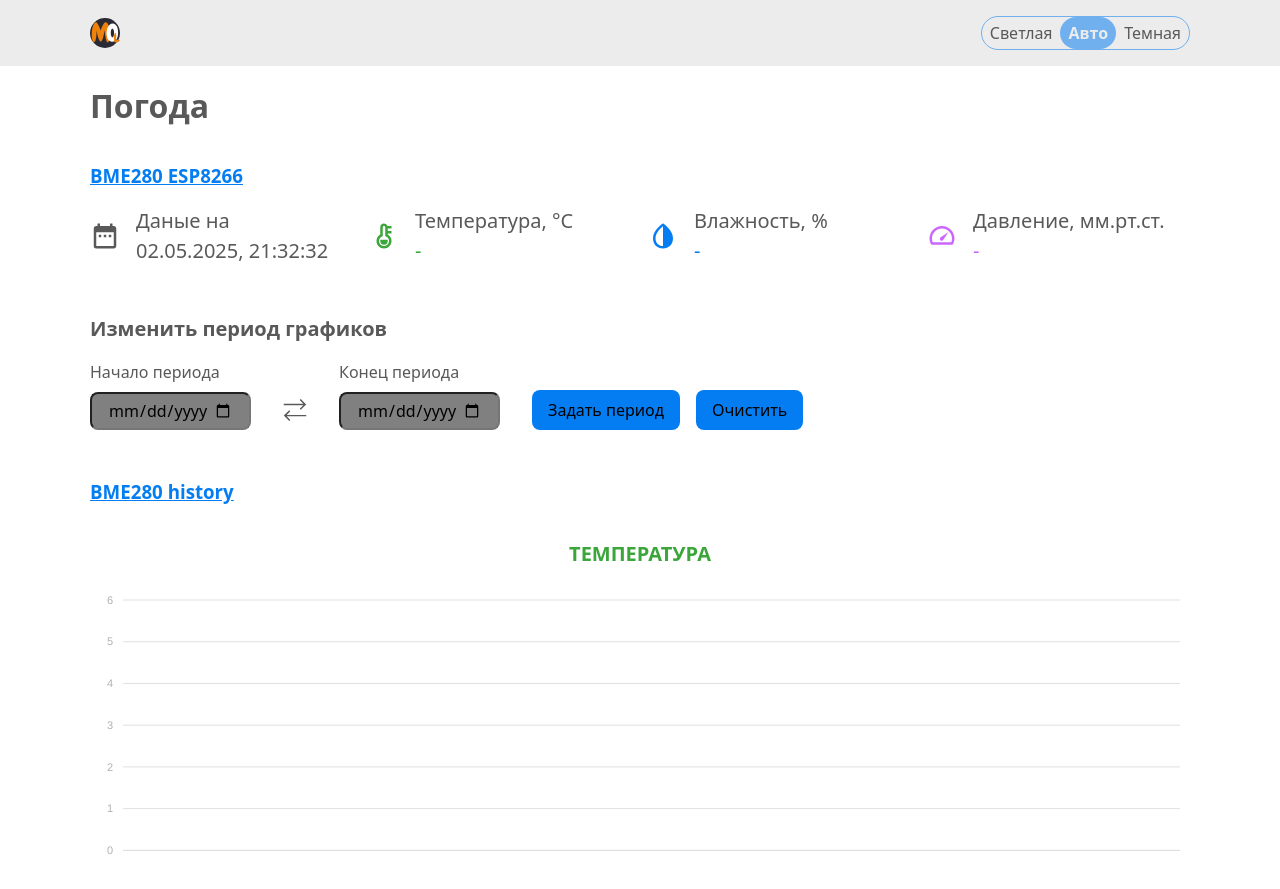
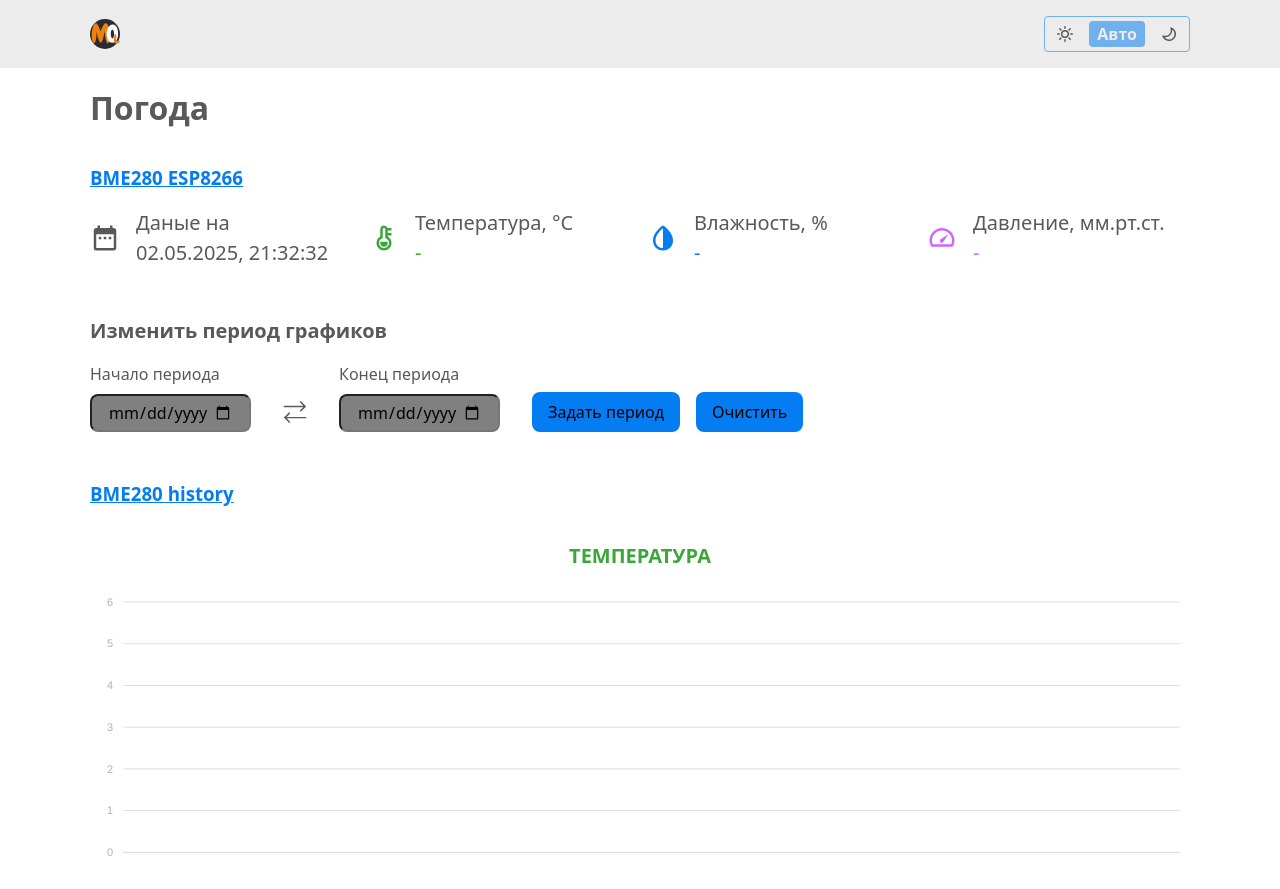
Before and after one commit to Missisol/meteoProject, a Flask app: template app/templates/home.html in a window 1280 px wide. Shown: the top 889 px of the page. Run offline with Flask 3, Linux system fonts and the light colour scheme; the template is opened without the code that fills it, so the values that code supplies are empty.

Commit message:
updated header styles

```diff
--- a/app/static/css/form.css
+++ b/app/static/css/form.css
@@ -9,9 +9,9 @@
         flex-wrap: wrap;
         gap: var(--gap16);
         margin-block: var(--gap8);
+
         @media (width < 600px ) {
             flex-direction: column;
-
         }
     }
 
@@ -23,8 +23,6 @@
             flex-direction: column;
         }
     }
-
-
 
     & .input-wrapper {
         display: flex;
--- a/app/static/css/header.css
+++ b/app/static/css/header.css
@@ -1,18 +1,12 @@
 .header {
-    /* padding: var(--gap) 0;
+    padding: var(--gap8) 0;
     display: grid;
     grid-template-columns: [logo-start] auto [logo-end menu-start] 1fr [menu-end switch-start] auto [switch-end];
     grid-template-rows: [top-start] auto [top-end bottom-start] 1fr [bottom-end];
-    align-items: end; */
-    gap: var(--gap16);
-    display: flex;
-    padding-block: var(--gap8);
-    flex-wrap: wrap;
-  }
+    align-items: end;
 
     @media (width < 700px) {
-    .header {
-      /* padding: var(--gap) 0 var(--gap2); */
+      row-gap: var(--gap8);
     }
   }
 
@@ -20,26 +14,28 @@
     display: inline-block;
     width: 30px;
     min-width: 30px;
-    align-content: center;
-    /* grid-column: logo;
-    grid-row: top; */
+    align-self: center;
+    grid-column: logo;
+    grid-row: top;
   }
 
   .nav {
-    display: grid;
+    grid-column: menu;
+    grid-row: top;
     margin-inline: auto;
+
+    @media (width < 700px) {
+      grid-column: 1 / -1;
+      grid-row: bottom;
+    }
   }
 
-  @media (width < 700px) {
-    .nav {
-      /* display: none; */
-    }
-  }
 
   .nav__items {
     display: grid;
     grid-auto-flow: column;
     column-gap: var(--gap16);
+    margin: 0;
 
     & > li {
       & > a, .nav__button {
@@ -132,17 +128,26 @@
 .theme-switcher {
   align-self: center;
   display: flex;
+  gap: var(--gap4);
 	width: fit-content;
 	border: 1px solid var(--medium-blue-color);
-	border-radius: calc(infinity * 1px);
+	/* border-radius: calc(infinity * 1px); */
+  border-radius: var(--gap2);
+  padding: var(--gap2);
+  grid-column: switch;
+  grid-row: top;
+
+  @media (width < 700px) {
+    grid-column: -1 / 1;
+    justify-self: end;
+  }
 }
 
 .theme-switcher__button {
   margin: 0;
-  padding-block: var(--gap2);
   padding-inline: var(--gap4);
   border: none;
-  border-radius: calc(infinity * 1px);
+  border-radius: var(--gap2);
   background-color: transparent;
   cursor: pointer;
   color: var(--base-grey-color);
--- a/app/templates/includes/header.html
+++ b/app/templates/includes/header.html
@@ -1,3 +1,4 @@
+{% include 'includes/icons_theme_switcher.html' %}
 <header class="header">
     <a href="{{ url_for('main.index') }}" class="header__logo">
         <img src="{{ url_for('static', filename='images/logo.svg') }}" alt="logo">
--- /dev/null
+++ b/app/templates/includes/icons_theme_switcher.html
@@ -0,0 +1,11 @@
+<svg style="display: none;">
+    <symbol id="sun-icon" viewBox="0 0 16 16">
+        <path xmlns="http://www.w3.org/2000/svg" fill-rule="evenodd" d="M8 10.5a2.5 2.5 0 1 0 0-5 2.5 2.5 0 0 0 0 5zM8 12a4 4 0 1 0 0-8 4 4 0 0 0 0 8zM8 0a.75.75 0 0 1 .75.75v1.5a.75.75 0 0 1-1.5 0V.75A.75.75 0 0 1 8 0zm0 13a.75.75 0 0 1 .75.75v1.5a.75.75 0 0 1-1.5 0v-1.5A.75.75 0 0 1 8 13zM2.343 2.343a.75.75 0 0 1 1.061 0l1.06 1.061a.75.75 0 0 1-1.06 1.06l-1.06-1.06a.75.75 0 0 1 0-1.06zm9.193 9.193a.75.75 0 0 1 1.06 0l1.061 1.06a.75.75 0 0 1-1.06 1.061l-1.061-1.06a.75.75 0 0 1 0-1.061zM16 8a.75.75 0 0 1-.75.75h-1.5a.75.75 0 0 1 0-1.5h1.5A.75.75 0 0 1 16 8zM3 8a.75.75 0 0 1-.75.75H.75a.75.75 0 0 1 0-1.5h1.5A.75.75 0 0 1 3 8zm10.657-5.657a.75.75 0 0 1 0 1.061l-1.061 1.06a.75.75 0 1 1-1.06-1.06l1.06-1.06a.75.75 0 0 1 1.06 0zm-9.193 9.193a.75.75 0 0 1 0 1.06l-1.06 1.061a.75.75 0 1 1-1.061-1.06l1.06-1.061a.75.75 0 0 1 1.061 0z" style="fill: currentcolor;"></path>
+    </symbol>
+</svg>
+
+<svg style="display: none;">
+    <symbol id="moon-icon" viewBox="0 0 48 48">
+        <path xmlns="http://www.w3.org/2000/svg" fill-rule="evenodd" d="M28.794 4.773a2.25 2.25 0 0 1 2.355-.525A21 21 0 1 1 4.248 31.149a2.25 2.25 0 0 1 2.883-2.88A16.5 16.5 0 0 0 28.269 7.131a2.25 2.25 0 0 1 .525-2.358m4.848 5.835a21 21 0 0 1-23.034 23.034 16.5 16.5 0 1 0 23.034-23.034" style="fill: currentcolor;"></path>
+    </symbol>
+</svg>
--- a/app/templates/includes/theme_switcher.html
+++ b/app/templates/includes/theme_switcher.html
@@ -1,7 +1,13 @@
 <section aria-label="Color scheme switcher" class="theme-switcher">
     {% for item in theme_switcher %}
         <button aria-pressed="{{ item.pressed }}" value="{{ item.value }}" class="theme-switcher__button">
-            {{ item.text }}
+            {% if item.icon %}
+            <svg aria-hidden="true" width="16" height="16">
+                <use xlink:href="#{{ item.icon }}-icon" />
+              </svg>
+            {% else %}
+                {{ item.text }}
+            {% endif %}
         </button>
     {% endfor %}
 </section>
--- a/app/utils/sensor_data.py
+++ b/app/utils/sensor_data.py
@@ -64,9 +64,9 @@ history_table = {
 }
 
 theme_switcher = [
-    { 'text': 'Светлая', 'value': 'light', 'pressed': 'false' },
+    { 'value': 'light', 'pressed': 'false', 'icon': 'sun' },
     { 'text': 'Авто', 'value': 'light dark', 'pressed': 'true' },
-    { 'text': 'Темная', 'value': 'dark', 'pressed': 'false' },
+    { 'value': 'dark', 'pressed': 'false', 'icon': 'moon' },
 ]
 
 form_buttons = [
```
Lines whose indentation alone changed are shown as unchanged.
